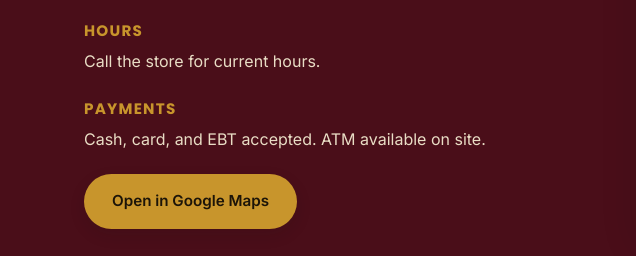
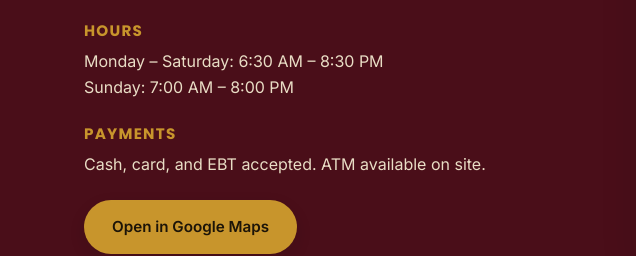
Before and after one commit to devrpatel27-eng/Littleton-Convince, a plain HTML site: page index.html in a window 1280 px wide. Shown: the part 3841-4097 px from the top of the page, 0-636 px from the left. Drawn offline with Linux system fonts and the light colour scheme.

Commit message:
Add real store hours
Replaces the placeholder hours text with the hours posted on the
store's front door: Mon-Sat 6:30 AM-8:30 PM, Sun 7:00 AM-8:00 PM.

Co-Authored-By: Claude Sonnet 5 <noreply@anthropic.com>
Claude-Session: https://claude.ai/code/session_01WsDd6Kjw8DvKuum1uAVMZ5

```diff
--- a/index.html
+++ b/index.html
@@ -188,7 +188,10 @@
           </div>
           <div class="info-block">
             <h3>Hours</h3>
-            <p>Call the store for current hours.</p>
+            <p>
+              Monday &ndash; Saturday: 6:30 AM &ndash; 8:30 PM<br />
+              Sunday: 7:00 AM &ndash; 8:00 PM
+            </p>
           </div>
           <div class="info-block">
             <h3>Payments</h3>
```
